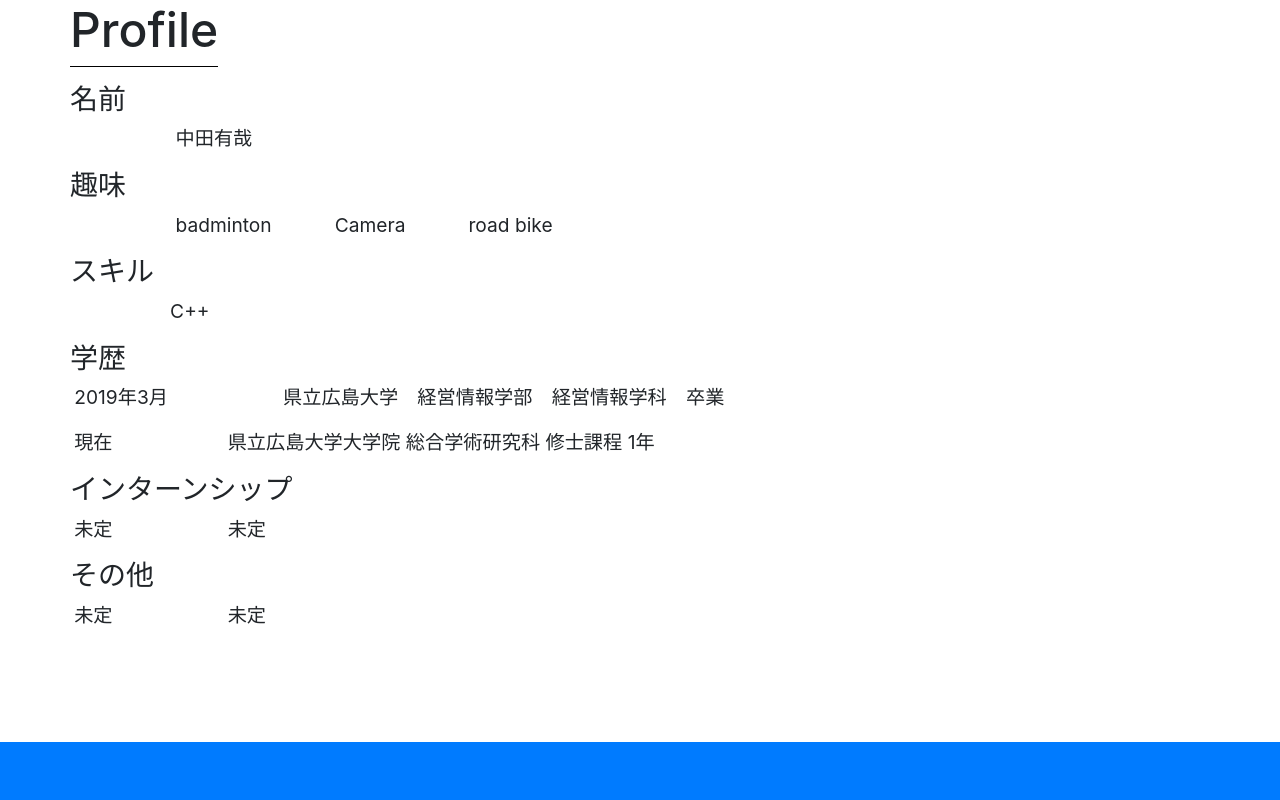
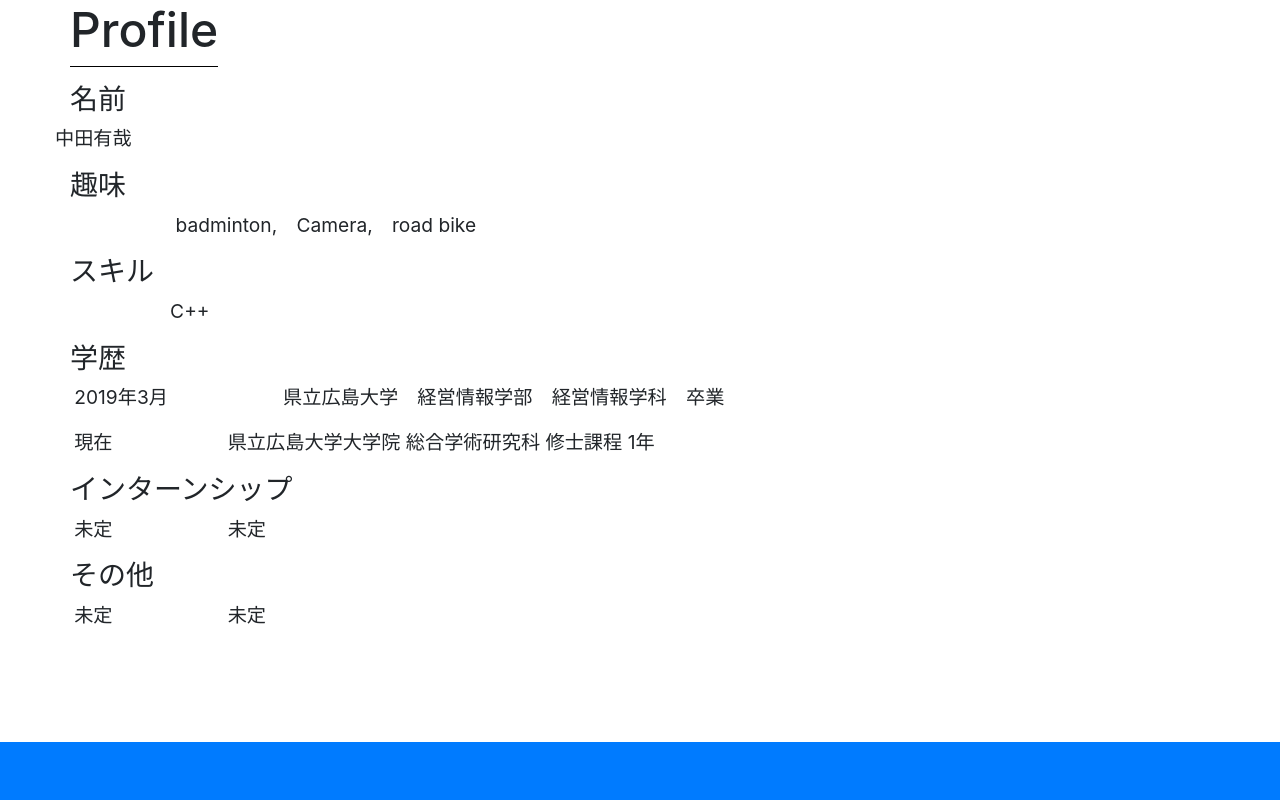
Before and after one commit to Yuya-Nakata/Mypage, a website with bundled scripts: page index.html in a window 1280 px wide. Shown: the part 2520-3320 px from the top of the page. Built offline with nearby package versions, Linux system fonts and the light colour scheme.

Commit message:
researcを修正

```diff
--- a/index.html
+++ b/index.html
@@ -158,14 +158,14 @@
               <Big>
                 <h3>名前</h3>
                 <div class="row">
-                    <div class="col-xs-10 col-xs-offset-2">
-                        <p> 　　　　　 　中田有哉</p>
+                    <div class="col-xs-8">
+                        <p>中田有哉</p>
                     </div>
                 </div>
                 <h3>趣味</h3>
                 <div class="row">
                     <div class="col-xs-10 col-xs-offset-2">
-                        <p>　　　　　　 badminton 　　　Camera 　　　road bike</p>
+                        <p>　　　　　　 badminton,　Camera,　road bike</p>
                     </div>
                 </div>
                 <h3>スキル</h3>
```
